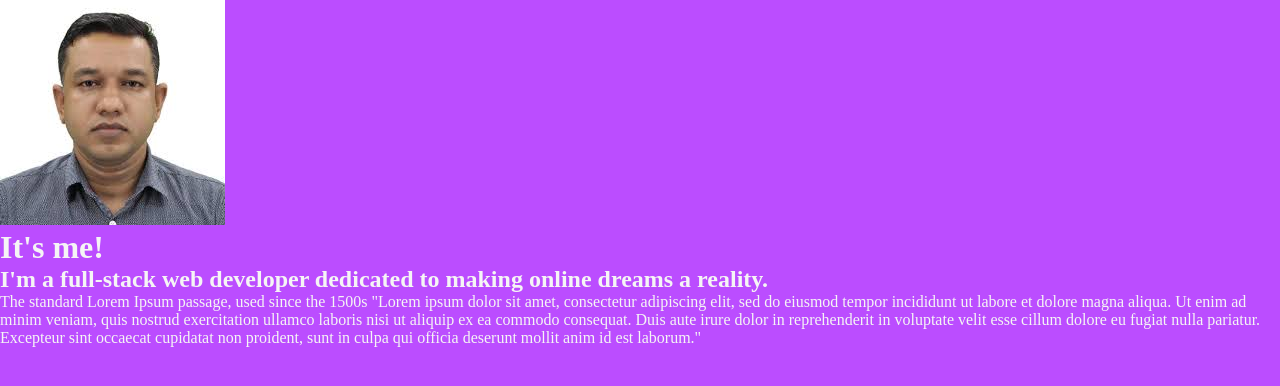
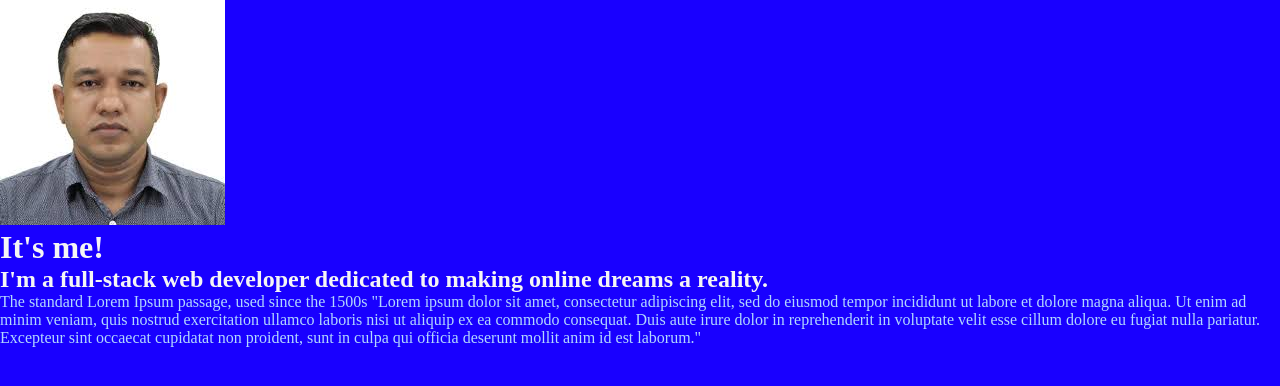
Before and after one commit to billahdotdev/test-site, a React (Vite) app: page / in a window 1280 px wide. Shown: the top 386 px of the page. Built offline with nearby package versions, Linux system fonts and the light colour scheme.

Commit message:
Change Paragraph Color

```diff
--- a/src/App.css
+++ b/src/App.css
@@ -1,10 +1,10 @@
 * {
     margin: 0;
     padding: 0;
-    background-color: rgb(187, 77, 255);
+    background-color: rgb(25, 0, 255);
     color: whitesmoke;
 }
 
-.p {
-    color: yellow;
+p {
+    color: rgb(179, 215, 255);
 }
```
